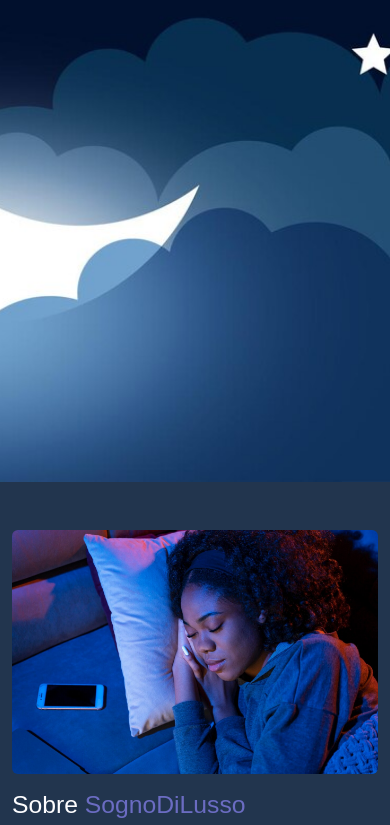
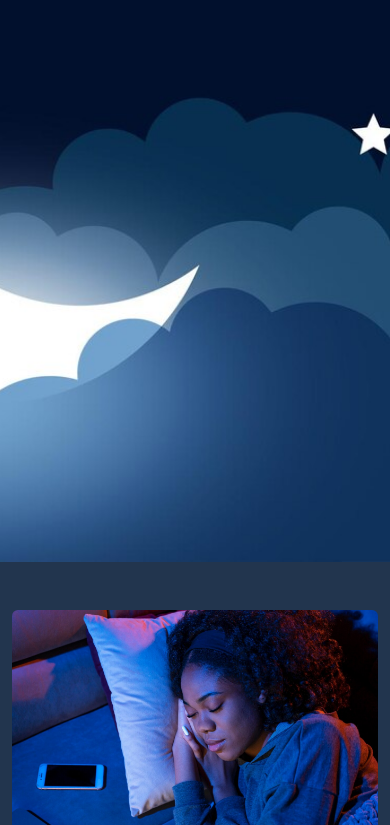
Before and after one commit to stephanycampos/projeto_header_transparente, a plain HTML site: page index.html in a window 390 px wide. Shown: the part 446-1271 px from the top of the page. Drawn offline with nearby package versions, Linux system fonts and the light colour scheme.

Commit message:
main.css

```diff
--- a/main.css
+++ b/main.css
@@ -21,7 +21,7 @@
 
 @media (max-width: 768px) {
     body{
-        font-size: 14px;
+        padding-top: 80px;
     }
 }
   .container {
```
